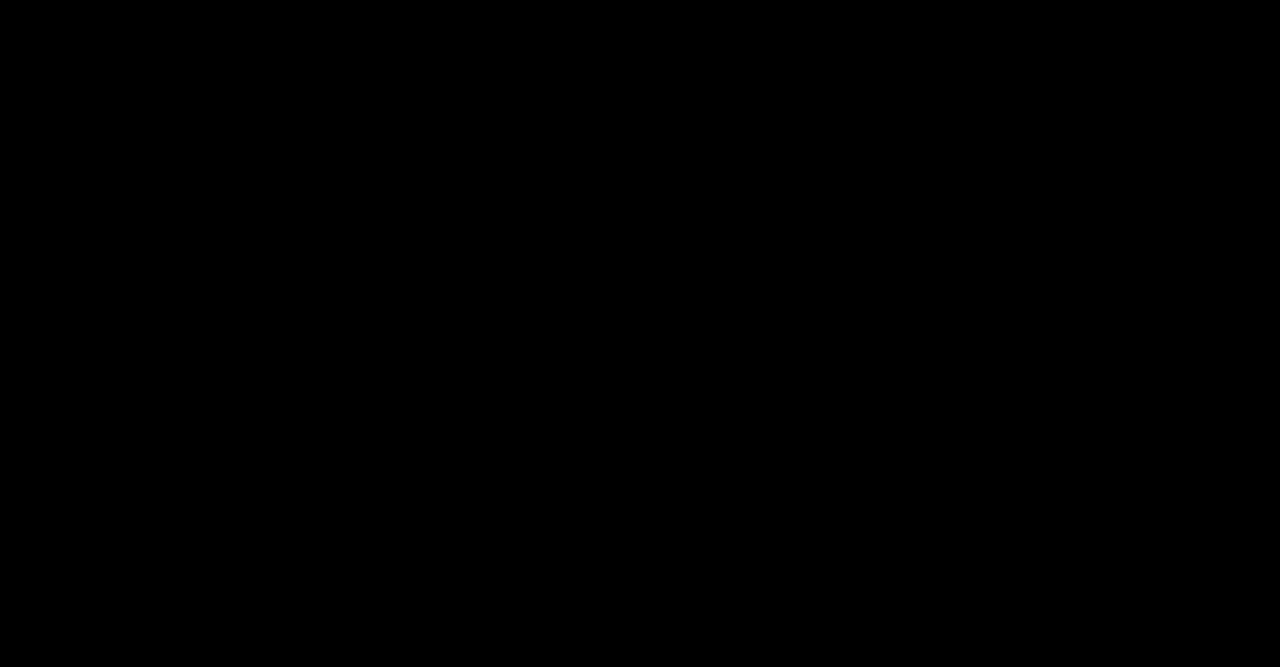
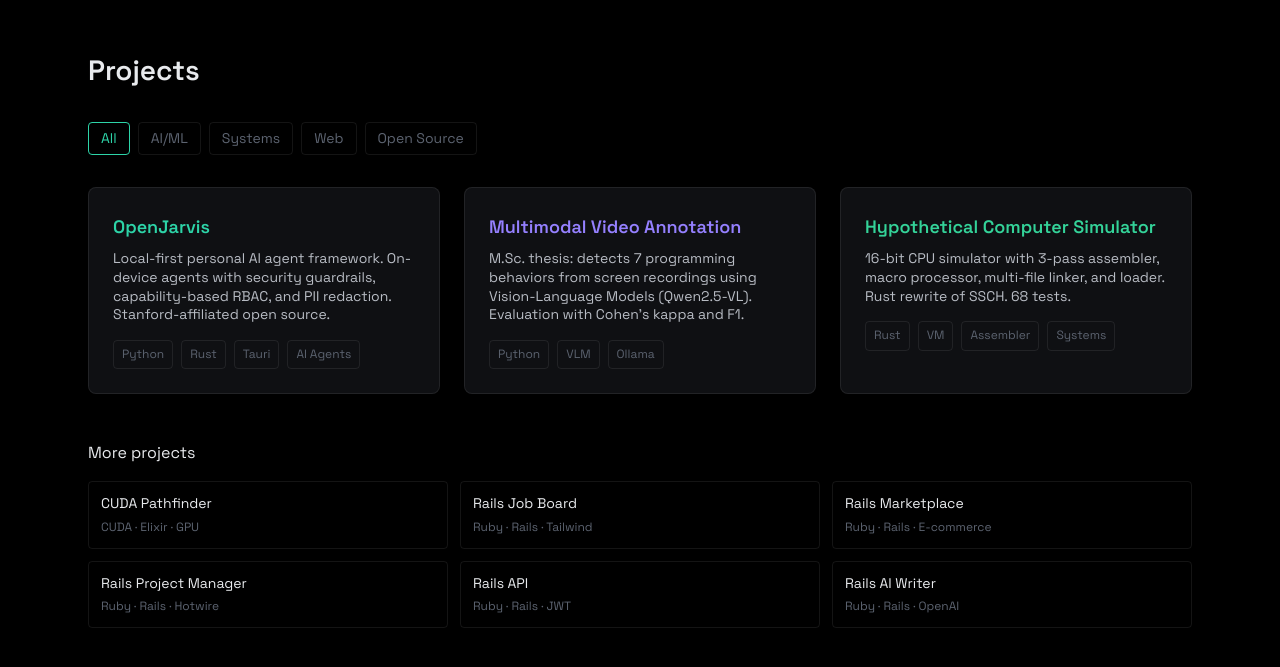
Before and after one commit to ar1vit0r/ar1vit0r-portfolio-next, a Next.js app: page / in a window 1280 px wide. Shown: the part 1873-2540 px from the top of the page. Before the commit the page ends 1828 px from the top, so only its background shows below. Built offline with nearby package versions, Linux system fonts and the light colour scheme.

Commit message:
feat: add Projects section with category filters

```diff
--- a/app/page.tsx
+++ b/app/page.tsx
@@ -1,6 +1,7 @@
 import { Hero } from "@/components/sections/Hero";
 import { About } from "@/components/sections/About";
 import { Skills } from "@/components/sections/Skills";
+import { Projects } from "@/components/sections/Projects";
 
 export default function Home() {
   return (
@@ -8,6 +9,7 @@
       <Hero />
       <About />
       <Skills />
+      <Projects />
     </main>
   );
 }
--- /dev/null
+++ b/components/sections/Projects.tsx
@@ -0,0 +1,100 @@
+"use client";
+
+import { useState } from "react";
+import { useTranslations } from "next-intl";
+import { SectionTitle } from "@/components/ui/SectionTitle";
+import { useTiltCard } from "@/hooks/useTiltCard";
+import { useMagneticHover } from "@/hooks/useMagneticHover";
+import { FEATURED_PROJECTS, COMPACT_PROJECTS, type ProjectCategory } from "@/data/projects";
+
+const FILTERS: { key: ProjectCategory | "all"; labelKey: string | null; label?: string }[] = [
+  { key: "all", labelKey: "projects.filterAll" },
+  { key: "ai", labelKey: null, label: "AI/ML" },
+  { key: "systems", labelKey: null, label: "Systems" },
+  { key: "web", labelKey: null, label: "Web" },
+  { key: "oss", labelKey: null, label: "Open Source" },
+];
+
+const TITLE_COLOR = { cyan: "text-cyan", magenta: "text-magenta", green: "text-green" } as const;
+
+function FeaturedCard({ project }: { project: (typeof FEATURED_PROJECTS)[number] }) {
+  const t = useTranslations();
+  const tiltRef = useTiltCard<HTMLAnchorElement>();
+  return (
+    <a
+      ref={tiltRef}
+      href={project.href}
+      target="_blank"
+      rel="noreferrer"
+      className="block bg-card border border-border rounded-lg p-6"
+    >
+      <h3 className={`font-display text-md font-semibold mb-2 ${TITLE_COLOR[project.titleColor]}`}>{project.title}</h3>
+      <p className="text-xs text-body mb-4">{t(project.descKey)}</p>
+      <div className="flex flex-wrap gap-2">
+        {project.tags.map((tag) => (
+          <span key={tag} className="text-2xs border border-border rounded px-2 py-1 text-dim">{tag}</span>
+        ))}
+      </div>
+    </a>
+  );
+}
+
+function FilterButton({
+  filterKey,
+  label,
+  active,
+  onClick,
+}: {
+  filterKey: string;
+  label: string;
+  active: boolean;
+  onClick: () => void;
+}) {
+  const ref = useMagneticHover<HTMLButtonElement>();
+  return (
+    <button
+      ref={ref}
+      onClick={onClick}
+      className={`text-xs px-3 py-1.5 rounded border ${active ? "border-cyan text-cyan" : "border-border text-dim"}`}
+    >
+      {label}
+    </button>
+  );
+}
+
+export function Projects() {
+  const t = useTranslations();
+  const [filter, setFilter] = useState<ProjectCategory | "all">("all");
+
+  const visibleFeatured = FEATURED_PROJECTS.filter((p) => filter === "all" || p.categories.includes(filter));
+  const visibleCompact = COMPACT_PROJECTS.filter((p) => filter === "all" || p.categories.includes(filter));
+
+  return (
+    <section id="projects" className="py-24 px-6 max-w-6xl mx-auto">
+      <SectionTitle>{t("projects.title")}</SectionTitle>
+      <div role="group" aria-label="Project filters" className="flex flex-wrap gap-2 mb-8">
+        {FILTERS.map((f) => (
+          <FilterButton
+            key={f.key}
+            filterKey={f.key}
+            label={f.labelKey ? t(f.labelKey) : f.label!}
+            active={filter === f.key}
+            onClick={() => setFilter(f.key)}
+          />
+        ))}
+      </div>
+      <div className="grid md:grid-cols-3 gap-6 mb-12">
+        {visibleFeatured.map((p) => <FeaturedCard key={p.title} project={p} />)}
+      </div>
+      <h3 className="text-heading text-sm mb-4">More projects</h3>
+      <div className="grid sm:grid-cols-2 md:grid-cols-3 gap-3">
+        {visibleCompact.map((p) => (
+          <a key={p.title} href={p.href} target="_blank" rel="noreferrer" className="border border-border rounded p-3 text-xs">
+            <span className="block text-heading mb-1">{p.title}</span>
+            <span className="text-2xs text-dim">{p.tags.join(" · ")}</span>
+          </a>
+        ))}
+      </div>
+    </section>
+  );
+}
--- /dev/null
+++ b/data/projects.ts
@@ -0,0 +1,53 @@
+export type ProjectCategory = "ai" | "systems" | "web" | "oss";
+
+export interface FeaturedProject {
+  title: string;
+  titleColor: "cyan" | "magenta" | "green";
+  href: string;
+  descKey: string;
+  tags: string[];
+  categories: ProjectCategory[];
+}
+
+export interface CompactProject {
+  title: string;
+  href: string;
+  tags: string[];
+  categories: ProjectCategory[];
+}
+
+export const FEATURED_PROJECTS: FeaturedProject[] = [
+  {
+    title: "OpenJarvis",
+    titleColor: "cyan",
+    href: "https://github.com/open-jarvis/OpenJarvis",
+    descKey: "projectDesc.openjarvis",
+    tags: ["Python", "Rust", "Tauri", "AI Agents"],
+    categories: ["ai", "oss"],
+  },
+  {
+    title: "Multimodal Video Annotation",
+    titleColor: "magenta",
+    href: "https://github.com/ar1vit0r/multimodal_video_annotation",
+    descKey: "projectDesc.multimodal",
+    tags: ["Python", "VLM", "Ollama"],
+    categories: ["ai"],
+  },
+  {
+    title: "Hypothetical Computer Simulator",
+    titleColor: "green",
+    href: "https://github.com/ar1vit0r/hyp-computer-sim",
+    descKey: "projectDesc.hypsim",
+    tags: ["Rust", "VM", "Assembler", "Systems"],
+    categories: ["systems"],
+  },
+];
+
+export const COMPACT_PROJECTS: CompactProject[] = [
+  { title: "CUDA Pathfinder", href: "https://github.com/ar1vit0r/pathfinder_gpotion", tags: ["CUDA", "Elixir", "GPU"], categories: ["systems"] },
+  { title: "Rails Job Board", href: "https://rails-job-board-zss5.onrender.com", tags: ["Ruby", "Rails", "Tailwind"], categories: ["web"] },
+  { title: "Rails Marketplace", href: "https://rails-marketplace-etdm.onrender.com", tags: ["Ruby", "Rails", "E-commerce"], categories: ["web"] },
+  { title: "Rails Project Manager", href: "https://rails-pm.onrender.com", tags: ["Ruby", "Rails", "Hotwire"], categories: ["web"] },
+  { title: "Rails API", href: "https://rails-api-zm3n.onrender.com/api-docs", tags: ["Ruby", "Rails", "JWT"], categories: ["web"] },
+  { title: "Rails AI Writer", href: "https://rails-ai.onrender.com", tags: ["Ruby", "Rails", "OpenAI"], categories: ["ai", "web"] },
+];
```
